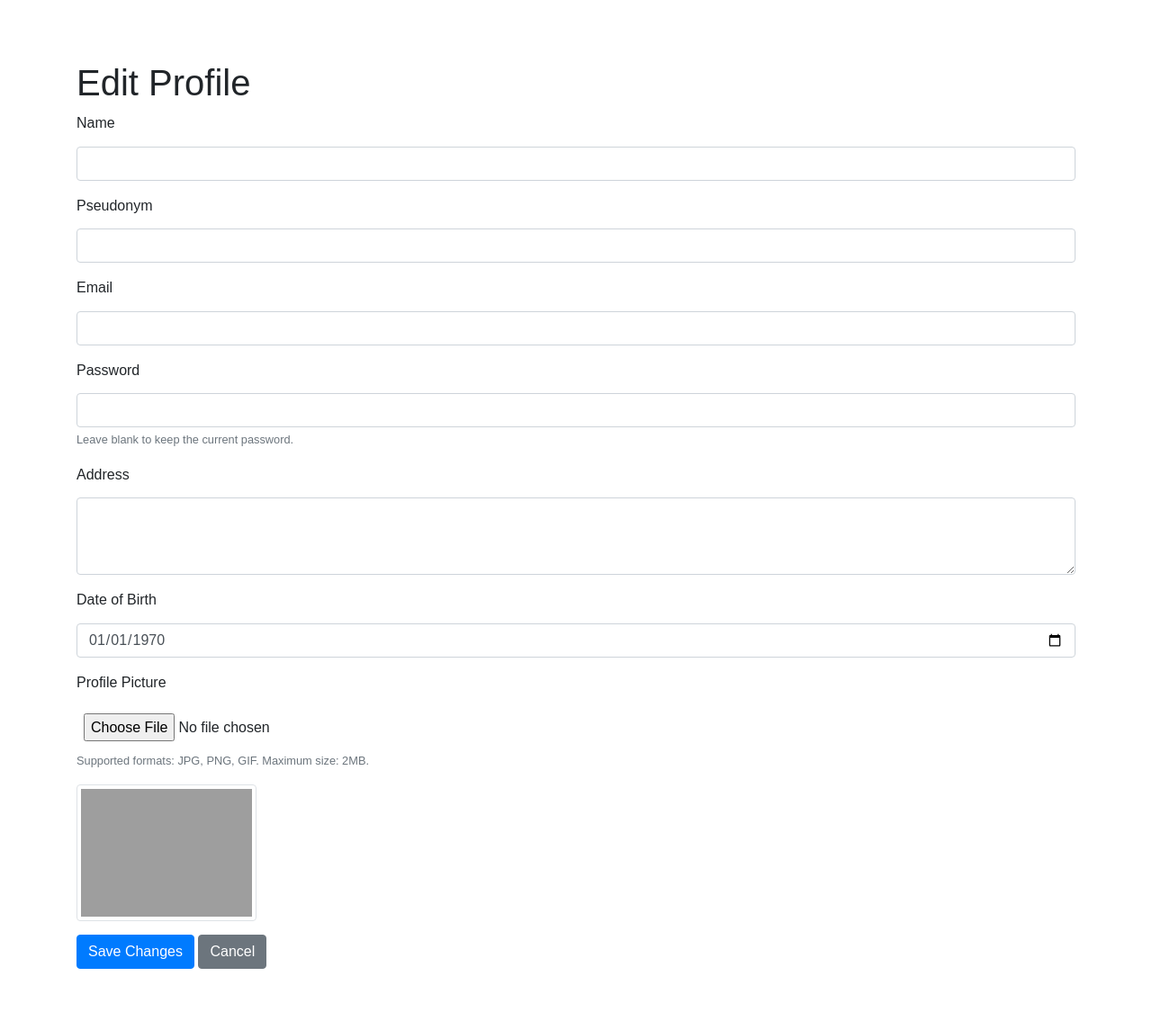
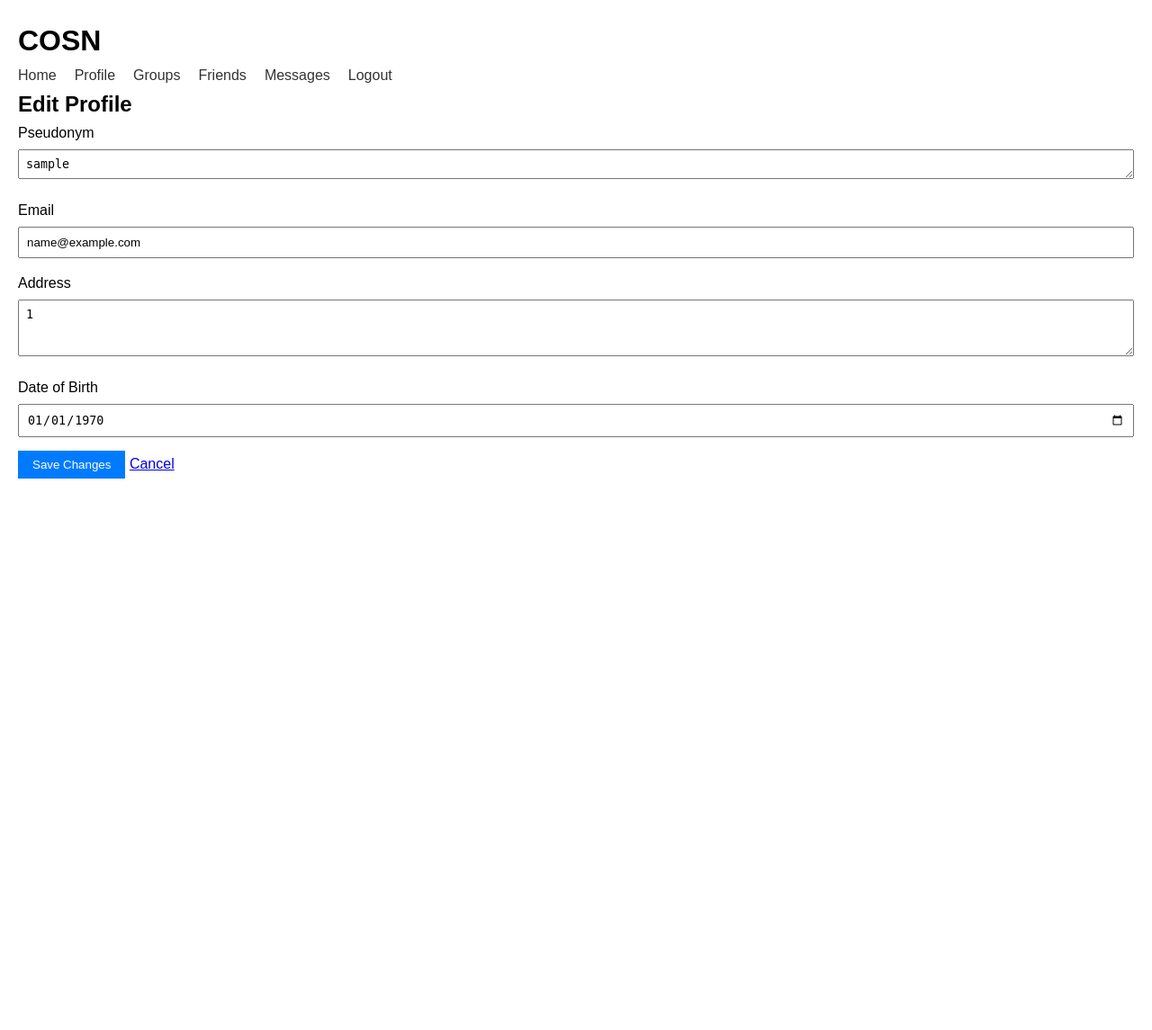
Before and after one commit to g-tejas/comp353-grp7-final-project, a PHP site: page /edit_profile.php in a window 1280 px wide. Shown: the whole page at 90% size. After the commit the page ends 532 px from the top, so only its background shows below. Run offline with PHP 8.4, Linux system fonts and the light colour scheme; the visitor is signed in with stand-in values (Sample User, id 1); data that the repository does not hold is empty; grey boxes are pictures that could not be loaded.

Commit message:
Added edit profile (works)

```diff
--- a/frontend/edit_profile.php
+++ b/frontend/edit_profile.php
@@ -1,48 +1,66 @@
+<?php
+session_start();
+include 'includes/header.php';
+include 'includes/dbh.inc.php'; // Ensure this path is correct
+
+// Check if the user is logged in
+if (!isset($_SESSION['user'])) {
+    header("Location: login.php");
+    exit();
+}
+
+// Fetch user data from the database if not already set in session
+if (!isset($_SESSION['pseudonym']) || !isset($_SESSION['address']) || !isset($_SESSION['dob']) || !isset($_SESSION['email'])) {
+    $member_id = $_SESSION['user'];
+    $query = "SELECT * FROM member WHERE Member_ID = ?";
+    $stmt = $conn->prepare($query);
+    $stmt->bind_param("i", $member_id);
+    $stmt->execute();
+    $result = $stmt->get_result();
+
+    if ($result->num_rows > 0) {
+        $row = $result->fetch_assoc();
+        $_SESSION['pseudonym'] = $row['Pseudonym'];
+        $_SESSION['address'] = $row['Address'];
+        $_SESSION['dob'] = $row['Date_of_Birth'];
+        $_SESSION['email'] = $row['Email'];
+    } else {
+        echo "User not found.";
+        exit();
+    }
+
+    $stmt->close();
+    $conn->close();
+}
+?>
+
 <!DOCTYPE html>
 <html lang="en">
 <head>
     <meta charset="UTF-8">
     <meta name="viewport" content="width=device-width, initial-scale=1.0">
-    <title>Edit Profile - COSN</title>
-    <link rel="stylesheet" href="https://stackpath.bootstrapcdn.com/bootstrap/4.5.2/css/bootstrap.min.css">
+    <title>Edit Profile</title>
     <link rel="stylesheet" href="css/style.css">
 </head>
 <body>
-    <div class="container my-5">
-        <h1>Edit Profile</h1>
-        <form id="edit-profile-form" action="update_profile.php" method="POST" enctype="multipart/form-data">
-            <div class="form-group">
-                <label for="name">Name</label>
-                <input type="text" class="form-control" id="name" name="name" maxlength="100" value="<?php echo htmlspecialchars($user['Name']); ?>" required>
-            </div>
+    <div class="container">
+        <h2>Edit Profile</h2>
+        <form action="processes\update_profile.php" method="POST">
             <div class="form-group">
                 <label for="pseudonym">Pseudonym</label>
-                <input type="text" class="form-control" id="pseudonym" name="pseudonym" maxlength="50" value="<?php echo htmlspecialchars($user['Pseudonym']); ?>" required>
+                <textarea class="form-control" id="pseudonym" name="pseudonym" rows="1"><?php echo htmlspecialchars($_SESSION['pseudonym']); ?></textarea>
             </div>
             <div class="form-group">
                 <label for="email">Email</label>
-                <input type="email" class="form-control" id="email" name="email" value="<?php echo htmlspecialchars($user['Email']); ?>" required>
-            </div>
-            <div class="form-group">
-                <label for="password">Password</label>
-                <input type="password" class="form-control" id="password" name="password">
-                <small class="form-text text-muted">Leave blank to keep the current password.</small>
+                <input type="email" class="form-control" id="email" name="email" value="<?php echo htmlspecialchars($_SESSION['email']); ?>" required>
             </div>
             <div class="form-group">
                 <label for="address">Address</label>
-                <textarea class="form-control" id="address" name="address" rows="3"><?php echo htmlspecialchars($user['Address']); ?></textarea>
+                <textarea class="form-control" id="address" name="address" rows="3"><?php echo htmlspecialchars($_SESSION['address']); ?></textarea>
             </div>
             <div class="form-group">
                 <label for="dob">Date of Birth</label>
-                <input type="date" class="form-control" id="dob" name="dob" value="<?php echo date('Y-m-d', strtotime($user['Date_of_Birth'])); ?>" required>
-            </div>
-            <div class="form-group">
-                <label for="profile-picture">Profile Picture</label>
-                <input type="file" class="form-control-file" id="profile-picture" name="profile_picture">
-                <small class="form-text text-muted">Supported formats: JPG, PNG, GIF. Maximum size: 2MB.</small>
-            </div>
-            <div class="form-group">
-                <img id="profile-preview" src="<?php echo $user['Profile_Picture'] ? $user['Profile_Picture'] : 'img/default-avatar.png'; ?>" alt="Profile Picture" class="img-thumbnail" style="max-width: 200px;">
+                <input type="date" class="form-control" id="dob" name="dob" value="<?php echo date('Y-m-d', strtotime($_SESSION['dob'])); ?>" required>
             </div>
             <div class="form-group">
                 <button type="submit" class="btn btn-primary">Save Changes</button>
@@ -50,21 +68,5 @@
             </div>
         </form>
     </div>
-
-    <script src="https://code.jquery.com/jquery-3.5.1.min.js"></script>
-    <script>
-        $(document).ready(function() {
-            $('#profile-picture').on('change', function() {
-                var file = this.files[0];
-                if (file) {
-                    var reader = new FileReader();
-                    reader.onload = function(e) {
-                        $('#profile-preview').attr('src', e.target.result);
-                    }
-                    reader.readAsDataURL(file);
-                }
-            });
-        });
-    </script>
 </body>
 </html>
--- a/frontend/friend_info.php
+++ b/frontend/friend_info.php
@@ -1,7 +1,7 @@
 <?php
 session_start();
 include 'includes/header.php';
-include 'includes/dbh.inc.php'; // Ensure this path is correct
+include 'includes/dbh.inc.php';
 
 // Check if the user is logged in
 if (!isset($_SESSION['user'])) {
--- a/frontend/includes/info.php
+++ b/frontend/includes/info.php
@@ -0,0 +1,3 @@
+<?php
+phpinfo();
+?>
```
Also changed, not shown: frontend/processes/update_profile.php (added, +40 -0 lines).
